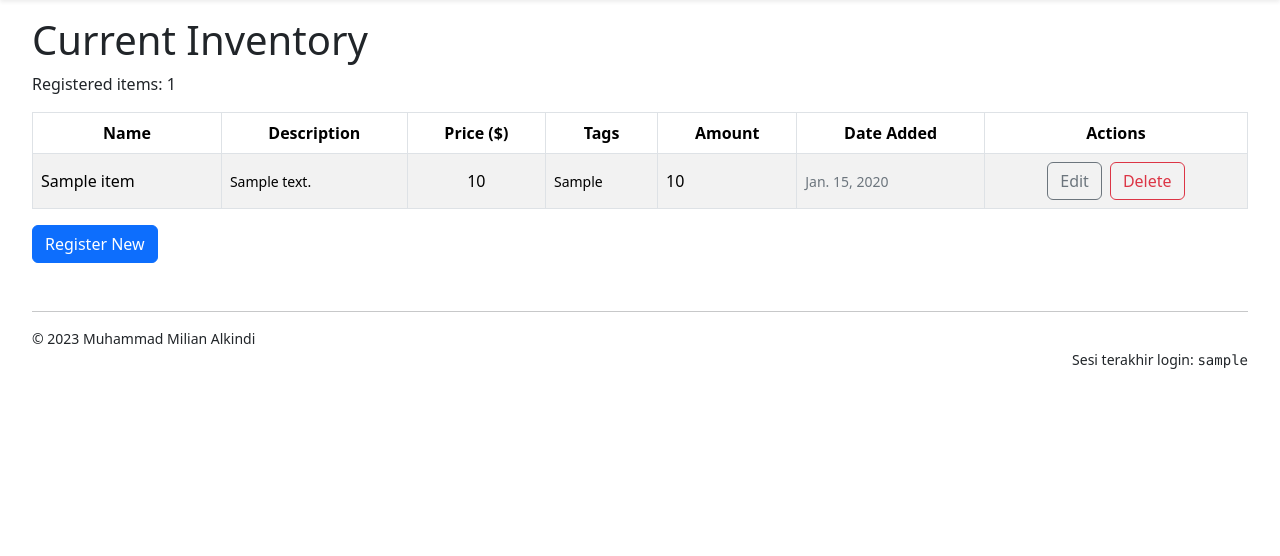
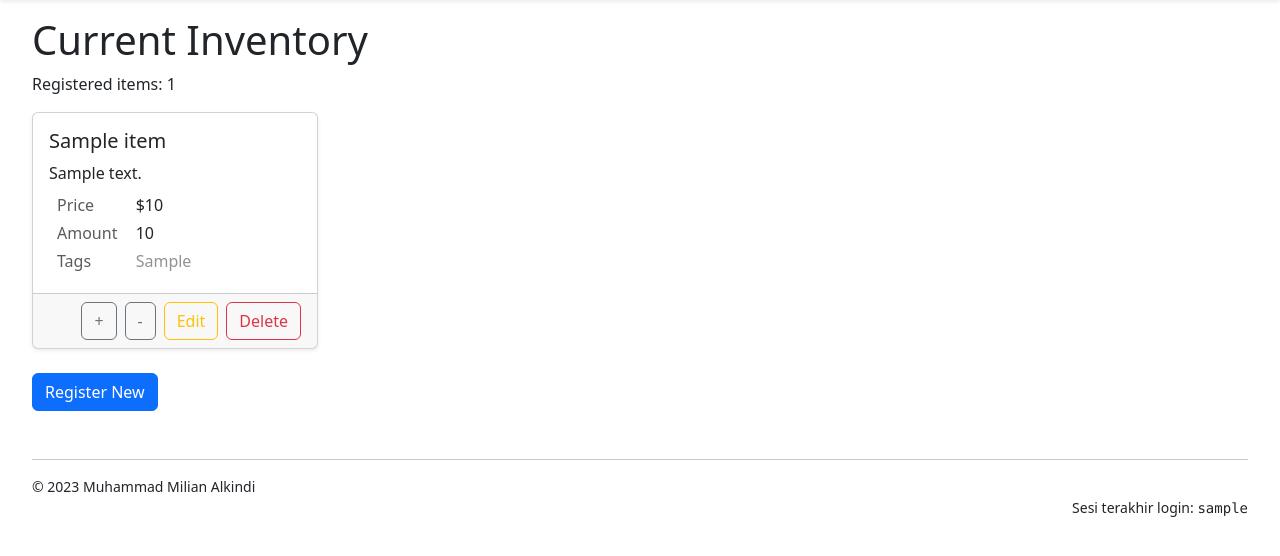
Before and after one commit to mmalkindi/hidden-inventory, a Django app: template main/templates/main.html in a window 1280 px wide. Shown: the part 56-612 px from the top of the page. Run offline with Django 4.2, Linux system fonts and the light colour scheme; tables that the repository leaves empty hold one stand-in row (values such as "Sample post"); the template is opened without the code that fills it: values that come from a table or form of the project are taken from there, most other values are stand-ins (such as "Sample title", 1, 10 or a date in 2020).

Commit message:
use cards for main.html, updated readme

```diff
--- a/main/templates/create_item.html
+++ b/main/templates/create_item.html
@@ -3,7 +3,7 @@
 {% block content %}
 <h1>Register New Item</h1>
 
-<div class="create-table rounded bg-light bg-gradient border p-4 pb-1 shadow-sm overflow-scroll overflow-scroll">
+<div class="container-fluid col-lg-6 col-md-8 col-sm-12 create-table rounded bg-light bg-gradient border p-4 pb-1 shadow-sm overflow-scroll">
     <form method="POST">
         {% csrf_token %}
         <table class="table table-borderless">
--- a/main/templates/edit_item.html
+++ b/main/templates/edit_item.html
@@ -3,7 +3,7 @@
 {% block content %}
 <h1>Edit Item</h1>
 
-<div class="create-table rounded bg-light bg-gradient border p-4 pb-1 shadow-sm overflow-scroll overflow-scroll">
+<div class="container-fluid col-lg-6 col-md-8 col-sm-12 create-table rounded bg-light bg-gradient border p-4 pb-1 shadow-sm overflow-scroll">
     <form method="POST">
         {% csrf_token %}
         <table class="table table-borderless">
--- a/main/templates/login.html
+++ b/main/templates/login.html
@@ -2,7 +2,7 @@
 
 {% block content %}
 <div class="outer-group">
-    <div class="mb-3 text-center fw-light fs-3 text">Login to Hidden Inventory</div>
+    <div class="mb-3 text-center fw-light fs-3">Login to Hidden Inventory</div>
     <div class="login rounded bg-light bg-gradient border p-4 shadow-sm">
         <form method="POST" action="">
             {% csrf_token %}
--- a/main/templates/main.html
+++ b/main/templates/main.html
@@ -17,43 +17,47 @@
         Registered items: {{ items|length }}
     </p>
     {% if items|length != 0  %}
-    <div class="table-responsive main-table">
-        <table class="item-table table table-striped table-bordered">
-            <thead class="thead-light">
-                <tr>
-                    <th scope="col">Name</th>
-                    <th scope="col">Description</th>
-                    <th scope="col">Price ($)</th>
-                    <th scope="col">Tags</th>
-                    <th scope="col">Amount</th>
-                    <th scope="col">Date Added</th>
-                    <th colspan="3" scope="col">Actions</th>
-                </tr>
-            </thead>
-
-            <tbody>
+    <div class="row row-cols-1 row-cols-lg-4 row-cols-md-2 row-cols-sm-1 g-4 mb-4 main-cards" style=".main-cards:last-child { color: red!important; }">
         {% for item in items %}
-                <tr class="align-middle">
-                    <td>{{item.name}}</td>
-                    <td class="small description">{{item.description}}</td>
-                    <td style="text-align: center;">{{item.price}}</td>
-                    <td class="small">{{item.tags}}</td>
-                    <td>{{item.amount}}</td>
-                    <td class="text-secondary small">{{item.date_added}}</td>
-                    <td colspan="3">
-                        <div class="d-grid gap-2 d-md-flex justify-content-center mx-auto text-center">
+        <div class="col">
+            <div class="card h-100 shadow-sm">
+                <div class="card-body">
+                    <h5 class="card-title">{{item.name}}</h5>
+                    <p class="card-text mb-2">{{item.description}}</p>
+                    <div class="container text-left">
+                        <div class="row g-2 mb-1">
+                            <div class="text-body-secondary col-4 p-0">Price</div>
+                            <div class="col-8 p-0">${{item.price}}</div>
+                        </div>
+                        <div class="row g-2 mb-1">
+                            <div class="text-body-secondary col-4 p-0">Amount</div>
+                            <div class="col-8 p-0">{{item.amount}}</div>
+                        </div>
+                        <div class="row g-2 mb-1">
+                            <div class="text-body-secondary col-4 p-0">Tags</div>
+                            <div class="text-body-tertiary col-8 p-0">{{item.tags}}</div>
+                        </div>
+                    </div>
+                </div>
+                <div class="card-footer">
+                    <div class="gap-2 d-flex justify-content-end">
+                        <a href="{% url 'main:increment_item' id=item.id %}" class="btn-link">
+                            <button type="button" class="btn btn-outline-secondary">+</button>
+                        </a>
+                        <a href="{% url 'main:decrement_item' id=item.id %}" class="btn-link">
+                            <button type="button" class="btn btn-outline-secondary">-</button>
+                        </a>
                         <a href="{% url 'main:edit_item' id=item.id %}" class="btn-link">
-                                <button type="button" class="btn btn-outline-secondary">Edit</button>
+                            <button type="button" class="btn btn-outline-warning">Edit</button>
                         </a>
                         <a href="{% url 'main:delete_item' id=item.id %}" class="btn-link">
                             <button type="button" class="btn btn-outline-danger">Delete</button>
                         </a>
                     </div>
-                    </td>
-                </tr>
+                </div>
+            </div>
+        </div>
     {% endfor %}
-            </tbody>
-        </table>
 
     </div>
     {% else %}
--- a/templates/base.html
+++ b/templates/base.html
@@ -52,7 +52,7 @@
                 text-decoration: none;
             }
 
-            .table>:not(caption)>*>* {
+            .table>*>*>* {
                 background-color: transparent !important;
             }
         </style>
```
Also changed, not shown: README.md. Lines whose indentation alone changed are shown as unchanged.
